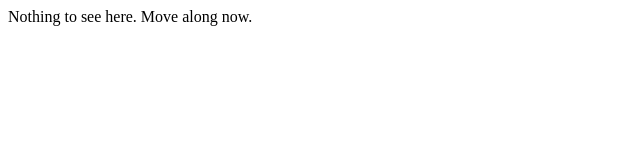
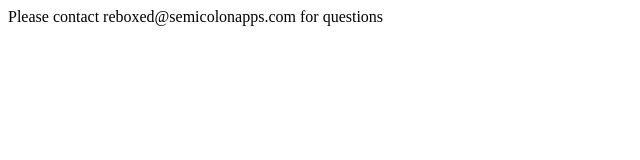
Before and after one commit to darrinholst/reboxed-proxy, a plain HTML site: page public/index.html in a window 1280 px wide. Shown: the whole page, without its empty margins (0-640 px from the left). Drawn offline with Linux system fonts and the light colour scheme.

Commit message:
add support email and tos

```diff
--- a/public/index.html
+++ b/public/index.html
@@ -1 +1 @@
-<p>Nothing to see here. Move along now.</p>
+<p>Please contact reboxed@semicolonapps.com for questions</p>
```
Also changed, not shown: public/tos.html (added, +1 -0 lines).
